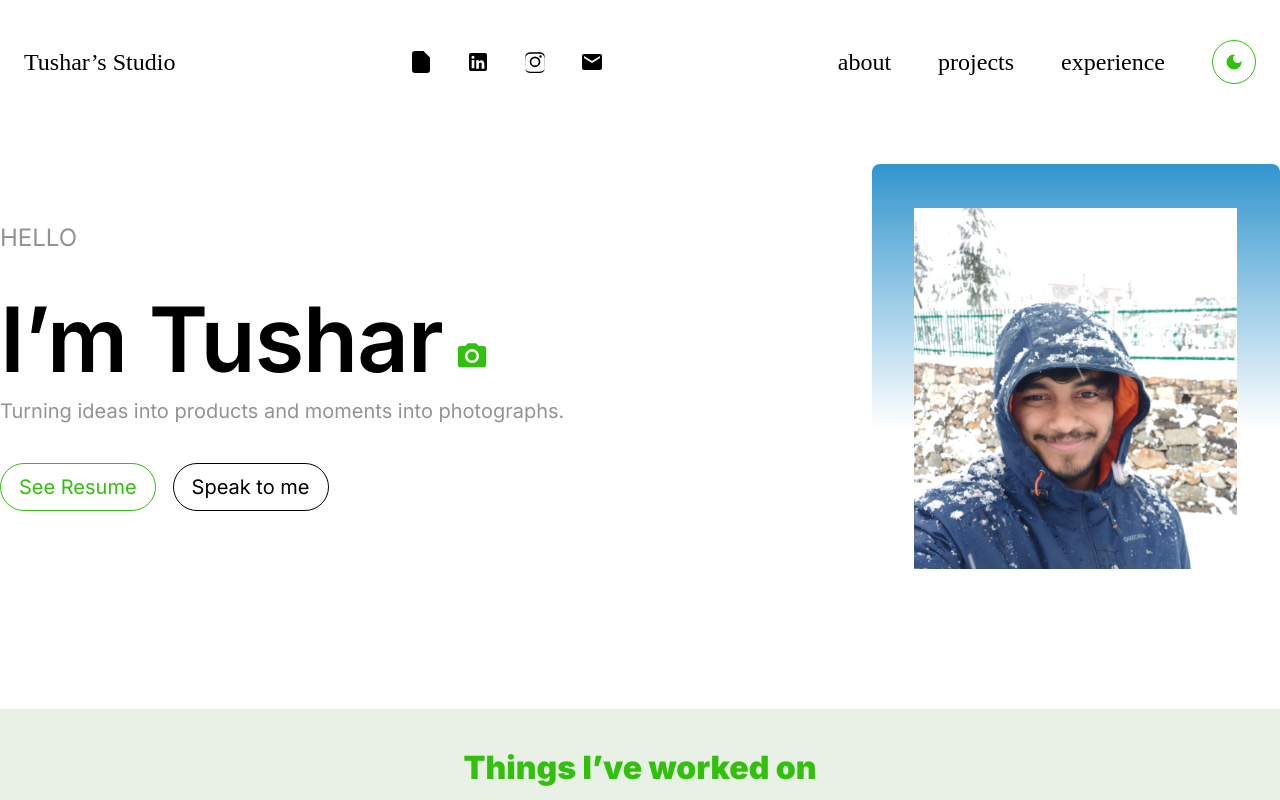
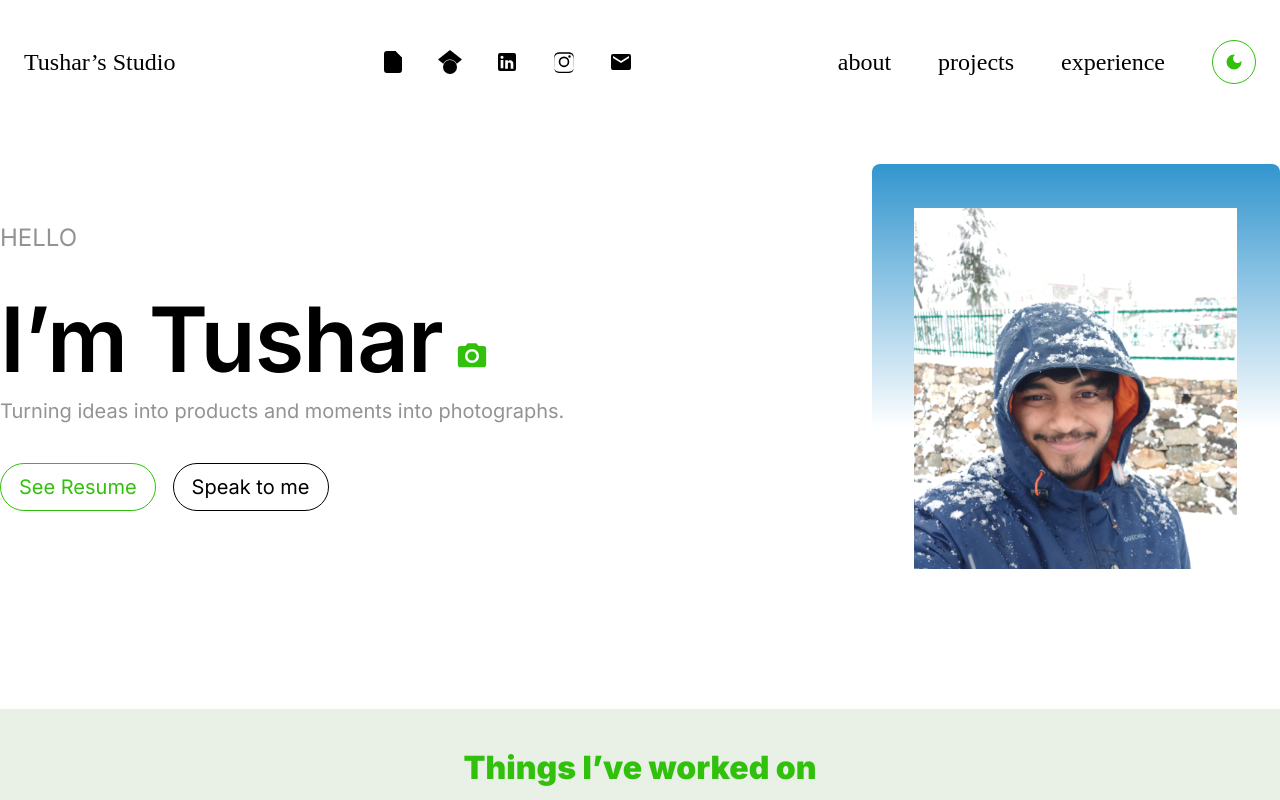
Before and after one commit to Tushar-Tyagi/Tushar-Tyagi.github.io, a plain HTML site: page index.html in a window 1280 px wide. Shown: the top 800 px of the page. Drawn offline with Linux system fonts and the light colour scheme; a web font is replaced by a local one.

Commit message:
Add Google Scholar icon to top navigation social links

```diff
--- a/index.html
+++ b/index.html
@@ -786,6 +786,13 @@
           <path d="M10 9H8" />
         </svg>
       </a>
+      <a href="https://scholar.google.com/citations?user=pY7nQvwAAAAJ" target="_blank" aria-label="Google Scholar"
+        title="Google Scholar">
+        <svg viewBox="0 0 24 24">
+          <path
+            d="M5.242 13.769L0 9.5 12 0l12 9.5-5.242 4.269C17.548 11.249 14.978 9.5 12 9.5c-2.977 0-5.548 1.748-6.758 4.269zM12 10a7 7 0 1 0 0 14 7 7 0 0 0 0-14z" />
+        </svg>
+      </a>
       <a href="https://linkedin.com/in/tushartyagi01" target="_blank" aria-label="LinkedIn" title="LinkedIn">
         <svg viewBox="0 0 24 24">
           <path
```
